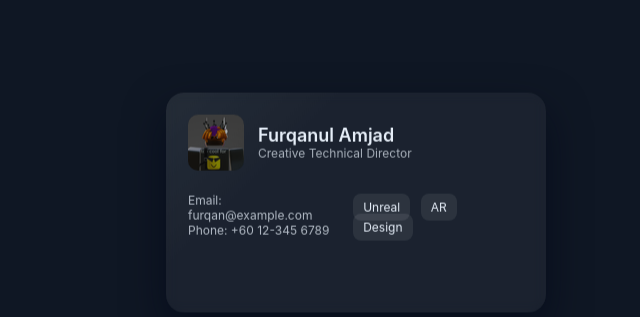
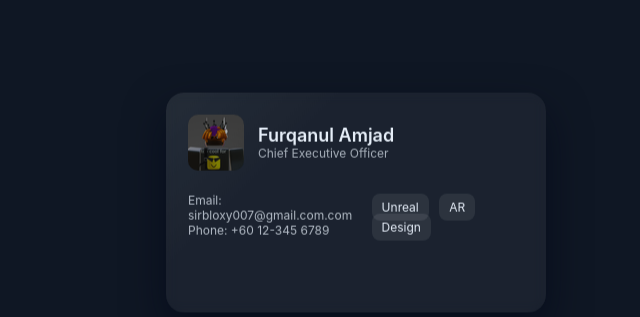
Before and after one commit to furqanulamjad/3d-business-card, a plain HTML site: page index.html in a window 1280 px wide. Shown: the part 196-513 px from the top of the page, without its empty margins (284-924 px from the left). Drawn offline with Linux system fonts and the light colour scheme.

Commit message:
Update index.html

```diff
--- a/index.html
+++ b/index.html
@@ -149,13 +149,13 @@
             </div>
             <div class="meta">
               <div class="name">Furqanul Amjad</div>
-              <div class="title">Creative Technical Director</div>
+              <div class="title">Chief Executive Officer</div>
             </div>
           </div>
 
           <div class="details">
             <div>
-              <div class="small">Email: furqan@example.com</div>
+              <div class="small">Email: sirbloxy007@gmail.com.com</div>
               <div class="small">Phone: +60 12-345 6789</div>
             </div>
 
```
